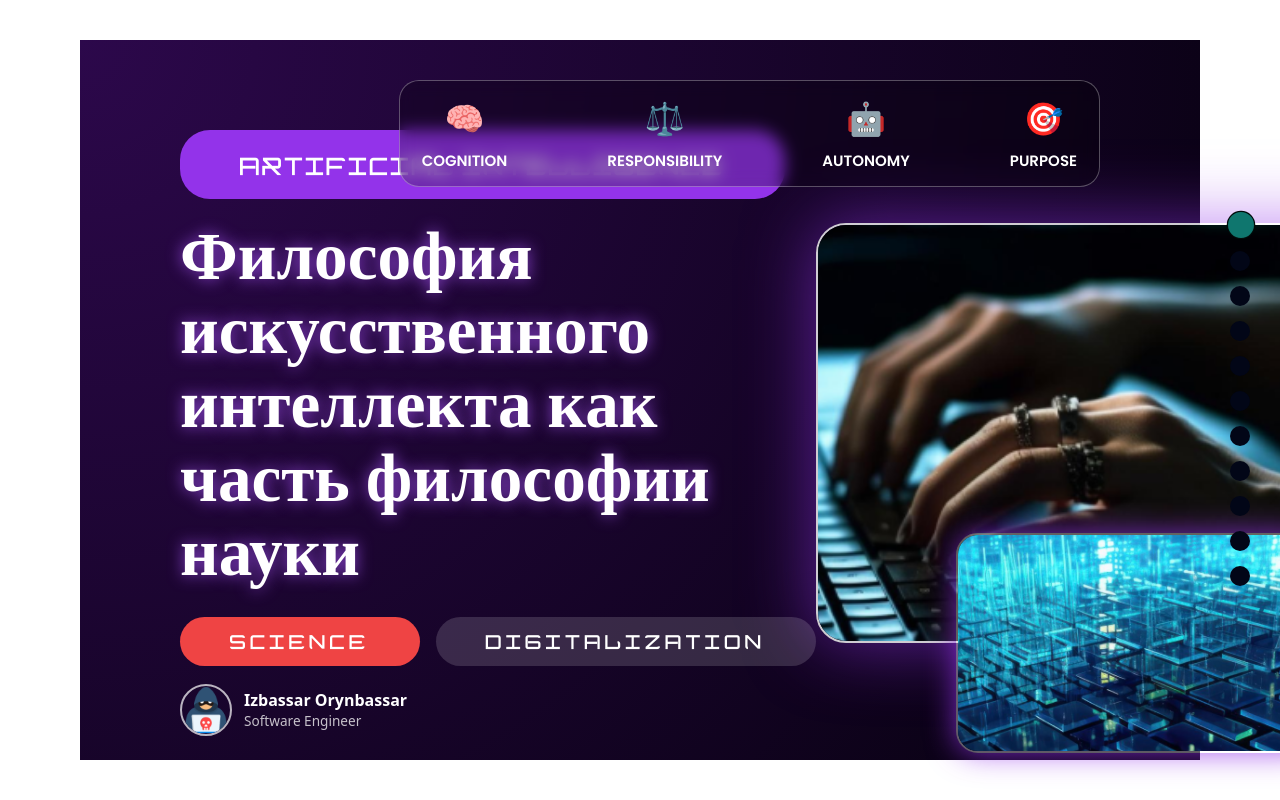
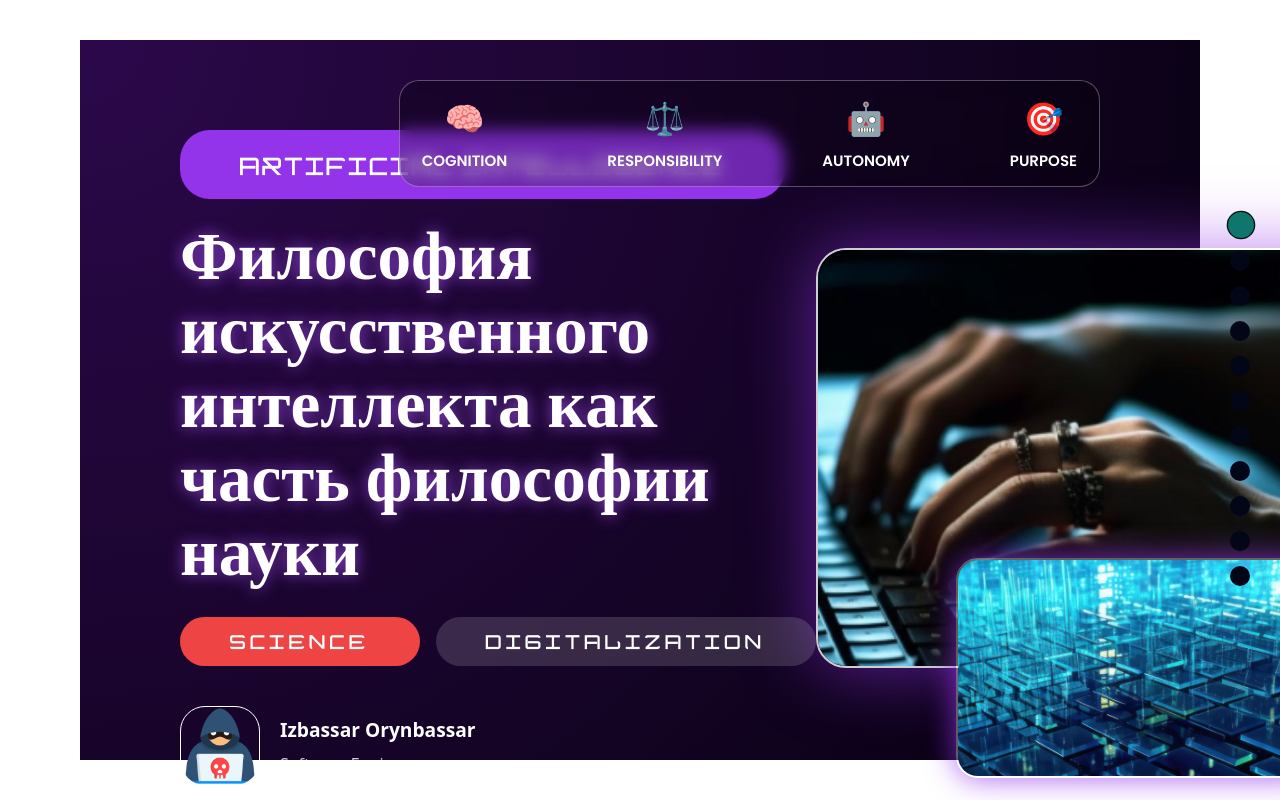
Before and after one commit to IzbassarO/Presentation, a React (Vite) app: page / in a window 1280 px wide. Built offline with nearby package versions, Linux system fonts and the light colour scheme; a web font is replaced by a local one.

Commit message:
Fix author block again

```diff
--- a/src/styles/hero-slide.css
+++ b/src/styles/hero-slide.css
@@ -74,29 +74,29 @@
 .author {
   display: flex;
   align-items: center;
-  gap: 12px;
-
-  margin-top: 18px;   /* ставит автора ниже Science/Digitalization */
+  gap: 20px;
+  margin-top: 40px;
 }
 
 /* аватар */
 .author-avatar {
-  width: 52px;
-  height: 52px;
-  border-radius: 999px;
-  border: 2px solid rgba(255,255,255,0.7);
+  width: 80px;
+  height: 80px;
+  border-radius: 25px;
+  border: 1px solid rgba(255,255,255,1.0);
   object-fit: cover;
 }
 
 /* текст */
 .author-name {
-  font-size: 1rem;
-  font-weight: 600;
+  font-size: 1.2rem;
+  margin-bottom: 10px;
+  font-weight: 800;
 }
 
 .author-role {
-  font-size: 0.85rem;
-  opacity: 0.75;
+  font-size: 1.0rem;
+  opacity: 0.8;
 }
 
 /* КАРТИНКИ */
```
